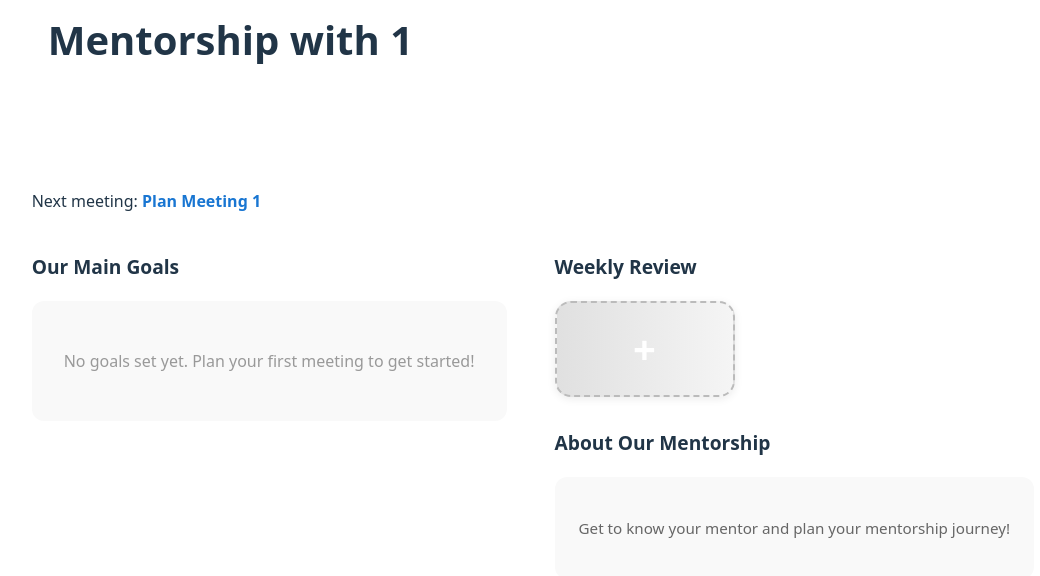
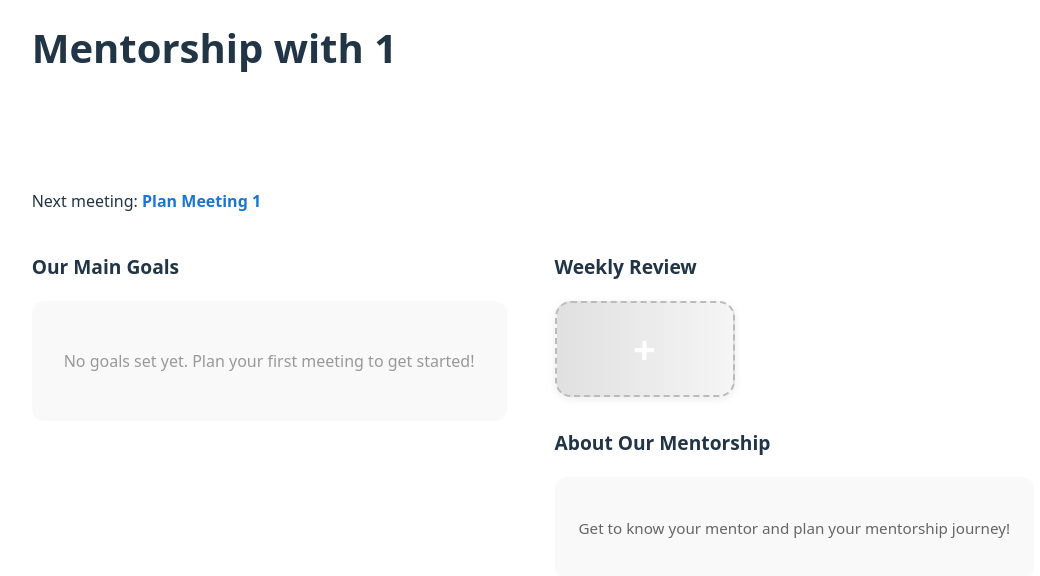
Before and after one commit to kathrynezong/mentorship-app, a React (Vite) app in the folder mentorship-app/: page /mentorship/1 in a window 1280 px wide. Shown: the top 576 px of the page, without its empty margins (62-1102 px from the left). Built offline with nearby package versions, Linux system fonts and the light colour scheme.

Commit message:
some fixed

```diff
--- a/mentorship-app/src/App.css
+++ b/mentorship-app/src/App.css
@@ -246,7 +246,7 @@
 .main-title {
   font-size: 2.5rem;
   font-weight: bold;
-  padding: 0.5rem 1rem;
+  padding: 1rem 0rem;
   background: #fff;
   display: block;        /* IMPORTANT */
   margin: 0 0 0.75rem 0; /* THIS fixes the overlap */
```
